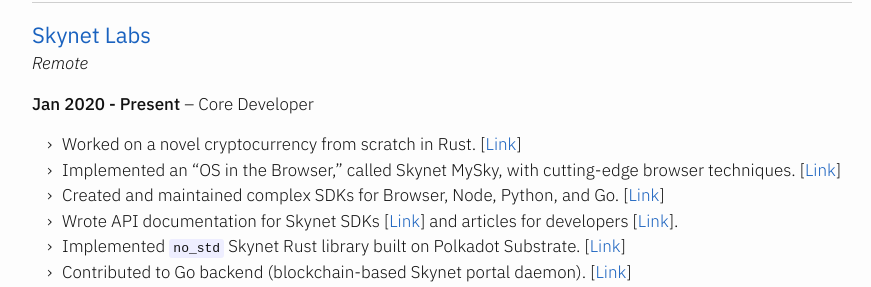
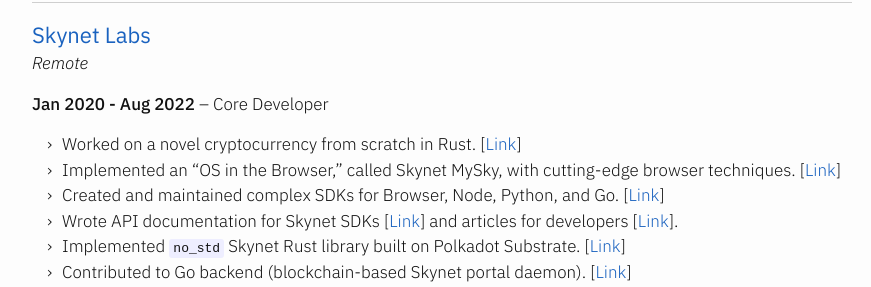
Before and after one commit to mrcnski/signor.dev, a Jekyll site: the page built from resume.md, in a window 1280 px wide. Shown: the part 636-923 px from the top of the page, without its empty margins (198-1069 px from the left). Built offline with Jekyll 4.4.1, drawn with Linux system fonts in a browser that asks for light colours.

Commit message:
Update year of employment

```diff
--- a/resume.md
+++ b/resume.md
@@ -35,7 +35,7 @@ update: "Aug 2022"
 
 *Remote*
 
-**Jan 2020 - Present** -- Core Developer
+**Jan 2020 - Aug 2022** -- Core Developer
 
 - Worked on a novel cryptocurrency from scratch in Rust. [[Link](https://gitlab.com/SkynetLabs/skynet-token/)]
 - Implemented an "OS in the Browser," called Skynet MySky, with cutting-edge browser techniques. [[Link](https://github.com/SkynetLabs/skynet-mysky)]
```
